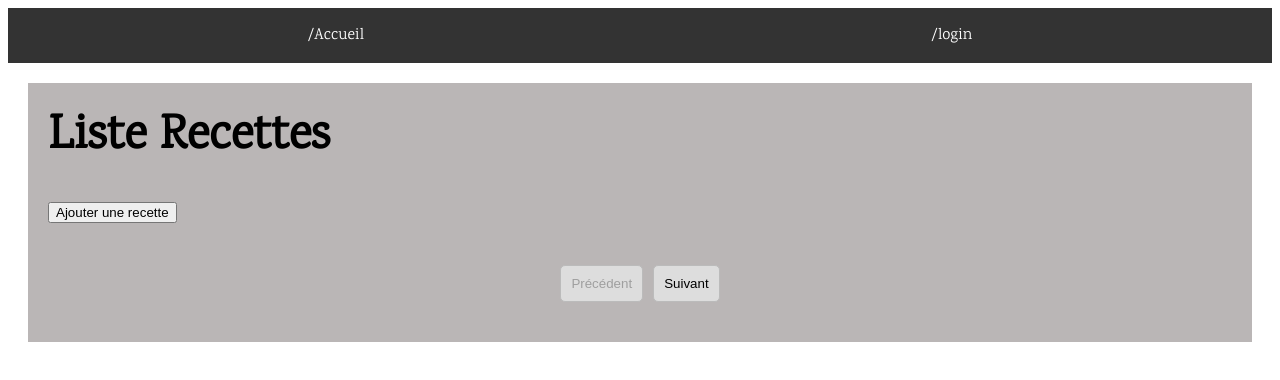
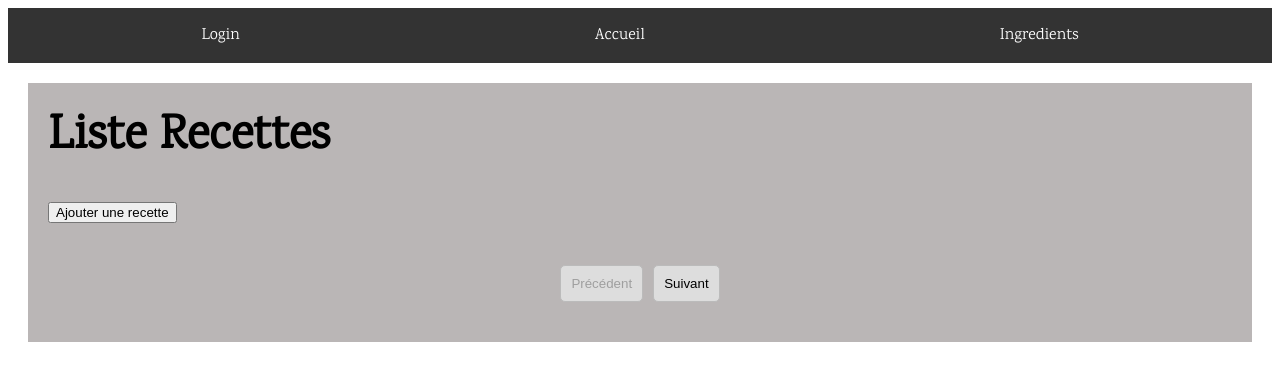
Before and after one commit to hodindorian/Daidokoro, an Angular app in the folder daidokoro/: page / in a window 1280 px wide. Shown: the top 380 px of the page. Built offline with nearby package versions, Linux system fonts and the light colour scheme.

Commit message:
Adding login and giuard

```diff
--- a/daidokoro/src/app/app.routes.ts
+++ b/daidokoro/src/app/app.routes.ts
@@ -1,6 +1,5 @@
 import { Routes } from '@angular/router';
-import {LoginComponent} from "./component/login/login.component";
+import {AuthGuard} from "./guard.guard";
 
 export const routes: Routes = [
-  {path: 'login',component:LoginComponent}
 ];
--- a/daidokoro/src/app/component/accueil/accueil.component.html
+++ b/daidokoro/src/app/component/accueil/accueil.component.html
@@ -62,6 +62,13 @@
 </head>
 <body>
 <div class="navbar">
+  <div *ngIf="isLogged()">
+    <a href="" (click)="onClickLogout($event)">Logout</a>
+  </div>
+  <div *ngIf="!isLogged()">
+    <a href="" (click)="onClickLogin($event)">Login</a>
+  </div>
+
   <div *ngFor="let link of links">
     <a routerLink="/{{link.$link}}" routerLinkActive="active" ariaCurrentWhenActive="page">{{link.$name}}</a>
   </div>
--- a/daidokoro/src/app/component/accueil/accueil.component.ts
+++ b/daidokoro/src/app/component/accueil/accueil.component.ts
@@ -8,6 +8,7 @@ import {LinkService} from "../../service/link.service";
 import {Link} from "../../model/link.model";
 import {LoginService} from "../../service/login.service";
 import {RouterLink, RouterLinkActive,RouterOutlet} from "@angular/router";
+import {CommonModule} from "@angular/common";
 
 @Component({
   selector: 'app-accueil',
@@ -15,7 +16,7 @@ import {RouterLink, RouterLinkActive,RouterOutlet} from "@angular/router";
   imports: [
     RecipeListComponent,
     RecipeFormComponent,
-    NgIf,
+    CommonModule,
     NgForOf,
     RouterLink,
     RouterOutlet,
@@ -29,11 +30,6 @@ export class AccueilComponent {
 
 
   constructor(private recipeService: RecipeService,private linkService: LinkService,private loginService: LoginService) {
-    if(this.loginService.isLogged()){
-      this.links.push({$name: '/logout',$link: '/logout'});
-    }else{
-      this.links.push({$name: '/login',$link: '/login'});
-    }
   }
 
 
@@ -44,4 +40,19 @@ export class AccueilComponent {
   toggleForm() {
     this.isFormVisible = !this.isFormVisible;
   }
+
+  onClickLogin(event: Event): void {
+    event.preventDefault(); // Prevent the default anchor behavior
+    this.loginService.login();
+  }
+
+  onClickLogout(event: Event): void {
+    event.preventDefault(); // Prevent the default anchor behavior
+    this.loginService.logout();
+  }
+
+  isLogged(): boolean {
+    return this.loginService.isLogged();
+  }
+
 }
--- a/daidokoro/src/app/data/link.stub.ts
+++ b/daidokoro/src/app/data/link.stub.ts
@@ -1,5 +1,6 @@
 import {Link} from "../model/link.model";
 
 export var LINKS :Link[] = [
-  {$name:"/Accueil",$link:""}
+  {$name:"Accueil",$link:""},
+  {$name:"Ingredients",$link:"/ingredients"}
   ]
--- a/daidokoro/src/app/service/login.service.ts
+++ b/daidokoro/src/app/service/login.service.ts
@@ -5,17 +5,16 @@ import { Injectable } from '@angular/core';
 })
 export class LoginService {
 
-  constructor() { }
-
-  login() {
-    localStorage.setItem('login', String(true));
+  login(): void {
+    localStorage.setItem('login', 'true');
   }
 
-  logout() : void {
-    localStorage.setItem('login',String(false));
+  logout(): void {
+    localStorage.setItem('login', 'false');
   }
 
-  isLogged() : boolean {
-    return JSON.parse(localStorage.getItem('login')!);
+  isLogged(): boolean {
+    const login = localStorage.getItem('login');
+    return login === 'true';
   }
 }
```
Also changed, not shown: daidokoro/src/app/guard.guard.ts (added, +17 -0 lines), 2 other files (tests, documents, lock files or other folders).
